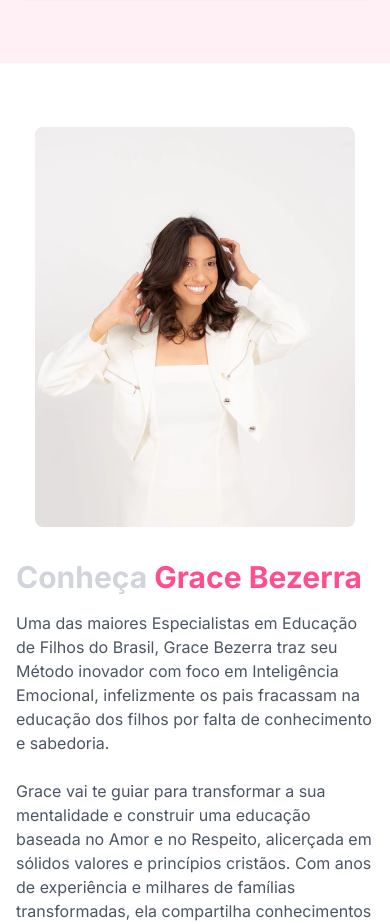
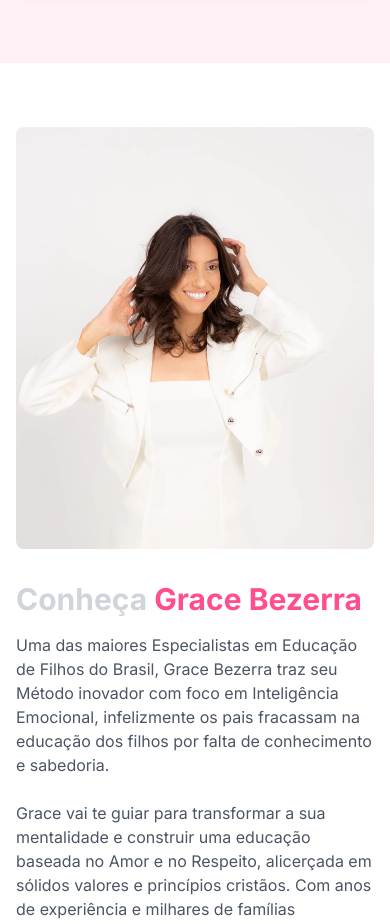
Before and after one commit to GUIDEV19/landingPageGrace2.0, a Next.js app: page / in a window 390 px wide. Shown: the part 2247-3171 px from the top of the page. Built offline with nearby package versions, Linux system fonts and the light colour scheme.

Commit message:
ajustando visualização de imagens.

```diff
--- a/components/speaker-section.tsx
+++ b/components/speaker-section.tsx
@@ -6,9 +6,9 @@ export default function SpeakerSection() {
     <section className="py-16 bg-white">
       <div className="container mx-auto px-4">
         <div className="flex flex-col md:flex-row items-center gap-8">
-          <div className="md:w-1/2">
-            <div className="relative w-full h-[400px] rounded-lg overflow-hidden">
-              <Image src="/grace.webp" alt="Grace Bezerra" width={500} height={400} className="object-cover w-full h-full" />
+          <div className="md:w-1/2 w-full">
+            <div className="relative w-full h-[50vh] md:h-[400px] rounded-lg overflow-hidden">
+              <Image src="/grace.webp" alt="Grace Bezerra" fill priority className="object-cover" />
             </div>
           </div>
           <div className="md:w-1/2">
```
